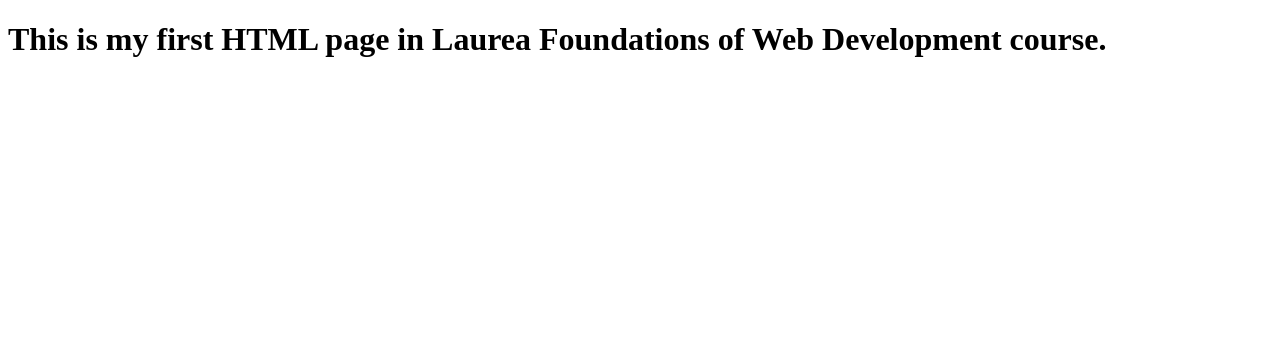
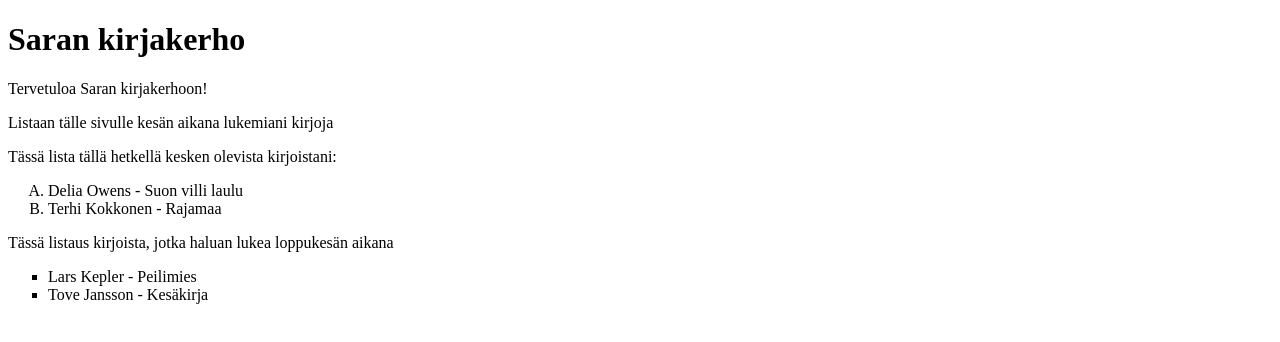
Before and after one commit to SaraErbismann/SaraErbismann.github.io, a plain HTML site: page index.html in a window 1280 px wide. Drawn offline with Linux system fonts and the light colour scheme.

Commit message:
Add files via upload

```diff
--- a/index.html
+++ b/index.html
@@ -1,8 +1,24 @@
 <!DOCTYPE html>
 <html>
-<body>
-
-<h1>This is my first HTML page in Laurea Foundations of Web Development course.</h1>
-
-</body>
+	 <head>
+	 <title>Saran kirjakerho</title>
+	 <meta charset="UTF-8">
+	 </head>
+ <body>
+	 <h1>Saran kirjakerho</h1>
+	 <p>Tervetuloa Saran kirjakerhoon!</p>
+	 <p>Listaan tälle sivulle kesän aikana lukemiani kirjoja</p>
+	 <div>
+		<p>Tässä lista tällä hetkellä kesken olevista kirjoistani:</p>
+		<ol type="A">
+			<li>Delia Owens - Suon villi laulu</li>
+			<li>Terhi Kokkonen - Rajamaa</li>
+		</ol>
+		<p>Tässä listaus kirjoista, jotka haluan lukea loppukesän aikana</p>
+		<ul style="list-style-type:square">
+			<li>Lars Kepler - Peilimies</li>
+			<li>Tove Jansson - Kesäkirja</li>
+		</ul>
+	 </div>
+ </body>
 </html>
--- /dev/null
+++ b/styles.css
@@ -0,0 +1,17 @@
+body {
+	background-color: black;
+	color: white;
+	}
+h1 {
+	font-size: 20px;
+}
+p {
+	color: rgb(115, 134, 120);
+	font-size: 12px;
+}
+.rajat {
+	border-style: dotted;
+	border-width: 2px;
+	height: 100px;
+	width: 100px;
+	}
```
